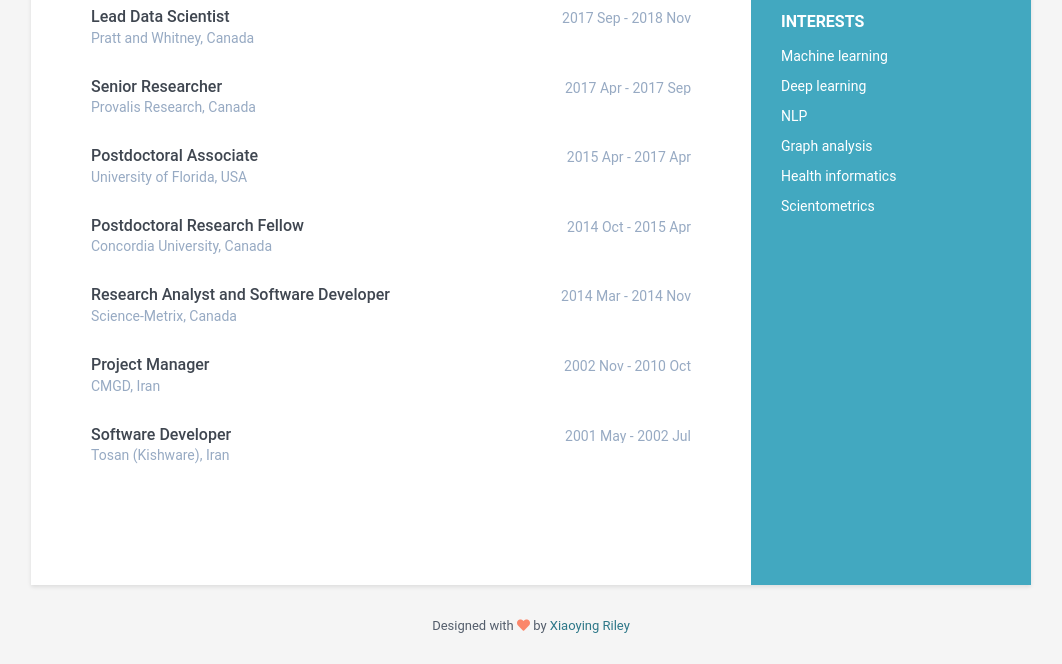
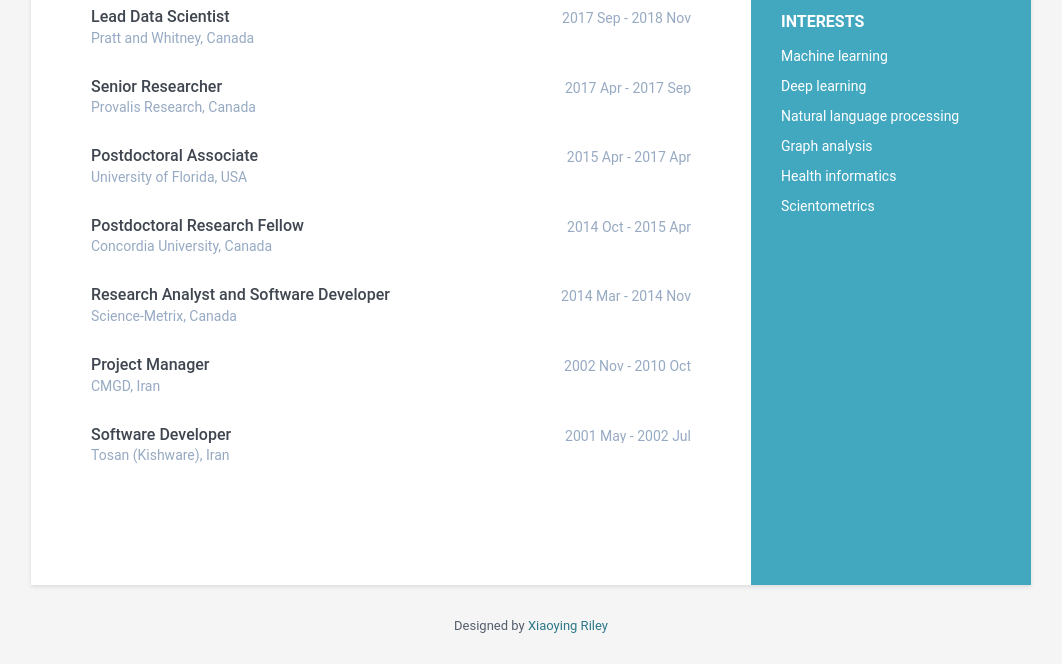
Before and after one commit to ashkan-nrc/ashkan-nrc.github.io, a Jekyll site: the page built from index.html, in a window 1280 px wide. Shown: the part 1080-1744 px from the top of the page, without its empty margins (109-1171 px from the left). Built offline with Jekyll 4.4.1, drawn with Linux system fonts in a browser that asks for light colours.

Commit message:
data updated...

```diff
--- a/_data/data.yml
+++ b/_data/data.yml
@@ -42,7 +42,7 @@ sidebar:
       - item: Deep learning
 #        link:
 
-      - item: NLP
+      - item: Natural language processing
 #        link:
 
       - item: Graph analysis
@@ -265,4 +265,4 @@ skills:
         level: 75%
 
 footer: >
-    Designed with <i class="fas fa-heart"></i> by <a href="http://themes.3rdwavemedia.com" target="_blank" rel="nofollow">Xiaoying Riley</a>
+    Designed by <a href="http://themes.3rdwavemedia.com" target="_blank" rel="nofollow">Xiaoying Riley</a>
```
